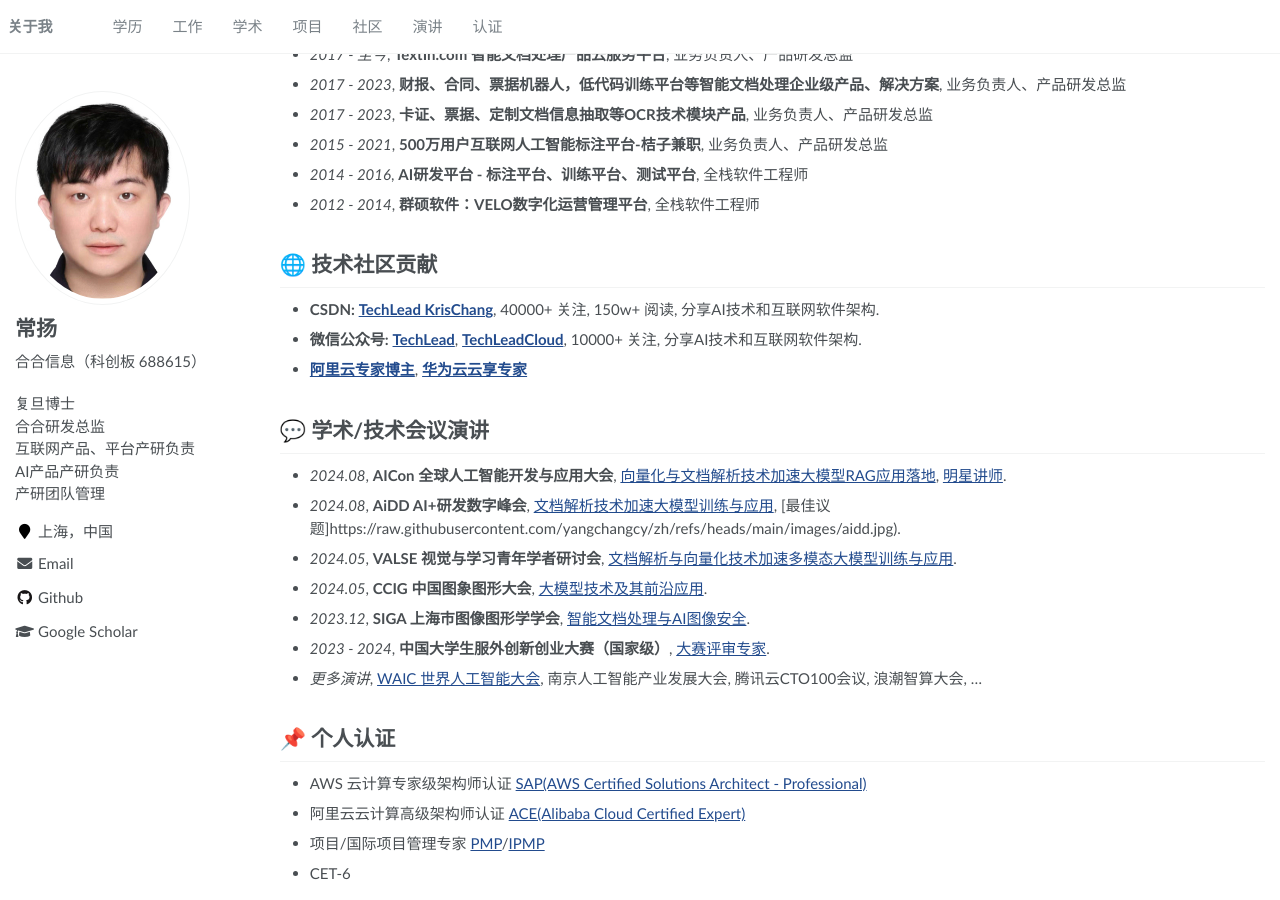
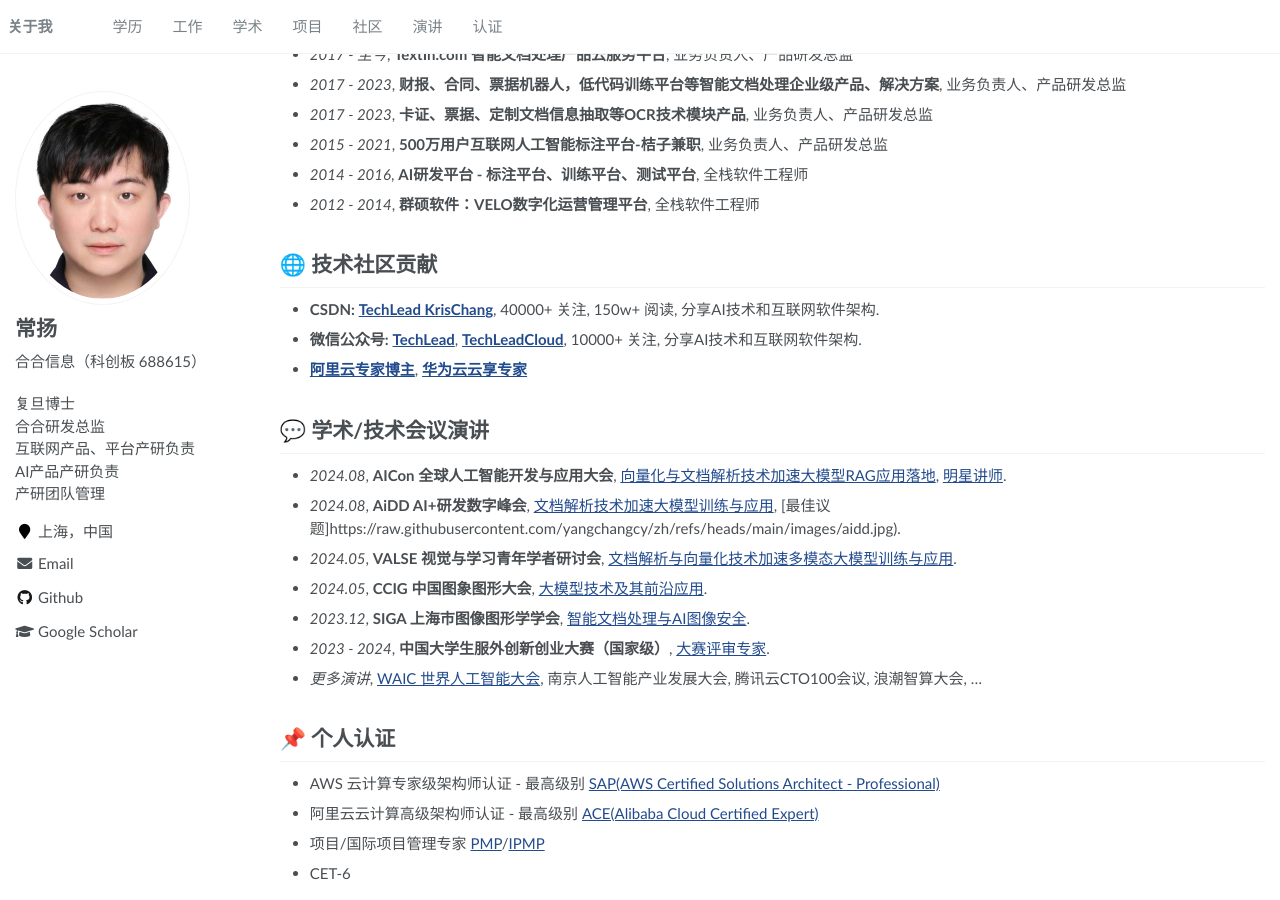
Before and after one commit to yangchangcy/yangchangcy.github.io, a Jekyll site: the page built from _pages/about.md, in a window 1280 px wide and 900 px high, scrolled down 801 px. Built offline with Jekyll 4.4.1, drawn with Linux system fonts in a browser that asks for light colours.

Commit message:
Update about.md

```diff
--- a/_pages/about.md
+++ b/_pages/about.md
@@ -101,7 +101,7 @@
 <span class='anchor' id='certification'></span>
 # 📌 个人认证
 
-- AWS 云计算专家级架构师认证 [SAP(AWS Certified Solutions Architect - Professional)]()
-- 阿里云云计算高级架构师认证 [ACE(Alibaba Cloud Certified Expert)](https://raw.githubusercontent.com/yangchangcy/zh/refs/heads/main/images/ace.jpg)
+- AWS 云计算专家级架构师认证 - 最高级别 [SAP(AWS Certified Solutions Architect - Professional)]()
+- 阿里云云计算高级架构师认证 - 最高级别 [ACE(Alibaba Cloud Certified Expert)](https://raw.githubusercontent.com/yangchangcy/zh/refs/heads/main/images/ace.jpg)
 - 项目/国际项目管理专家 [PMP](https://raw.githubusercontent.com/yangchangcy/zh/refs/heads/main/images/pmi.jpg)/[IPMP]()
 - CET-6
```
